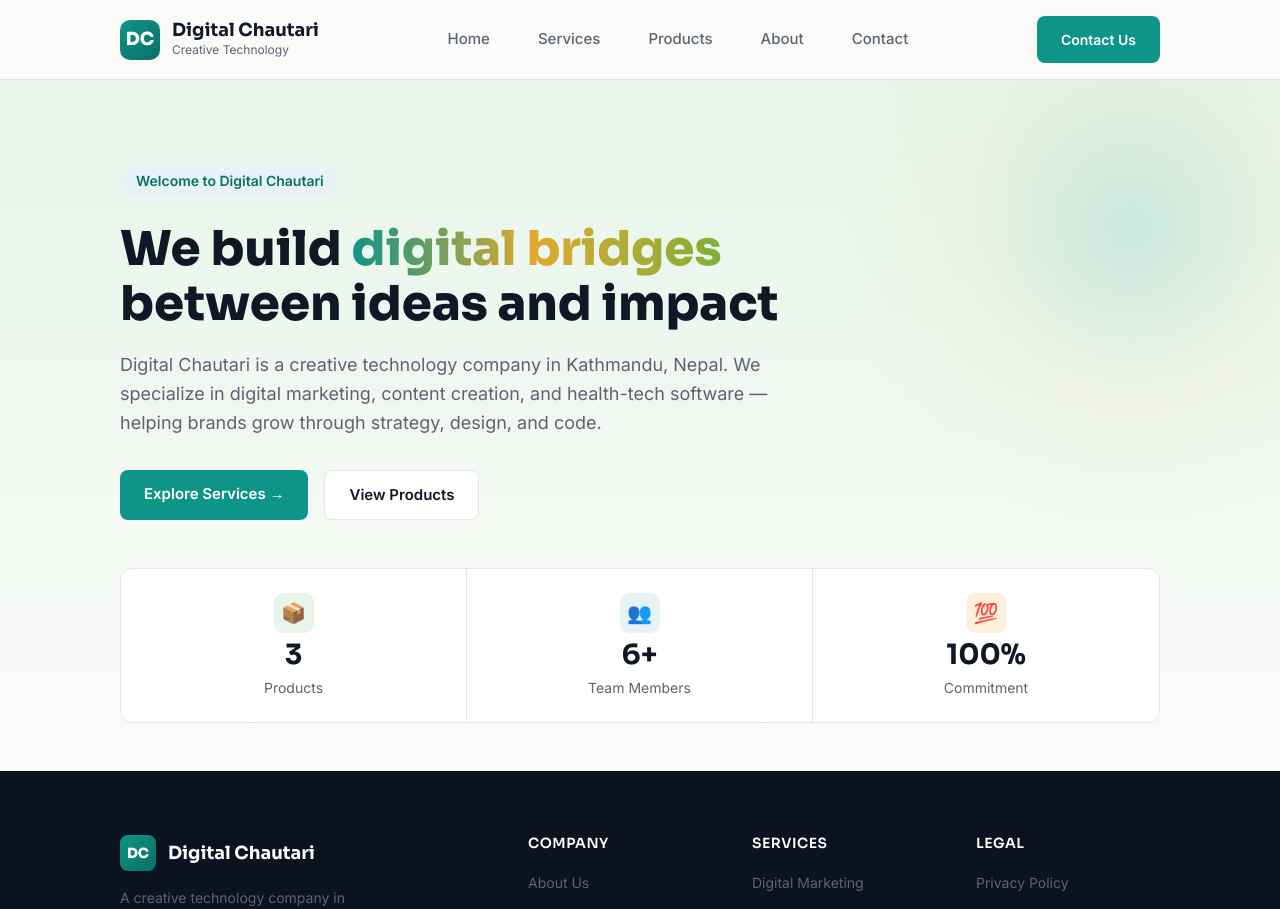
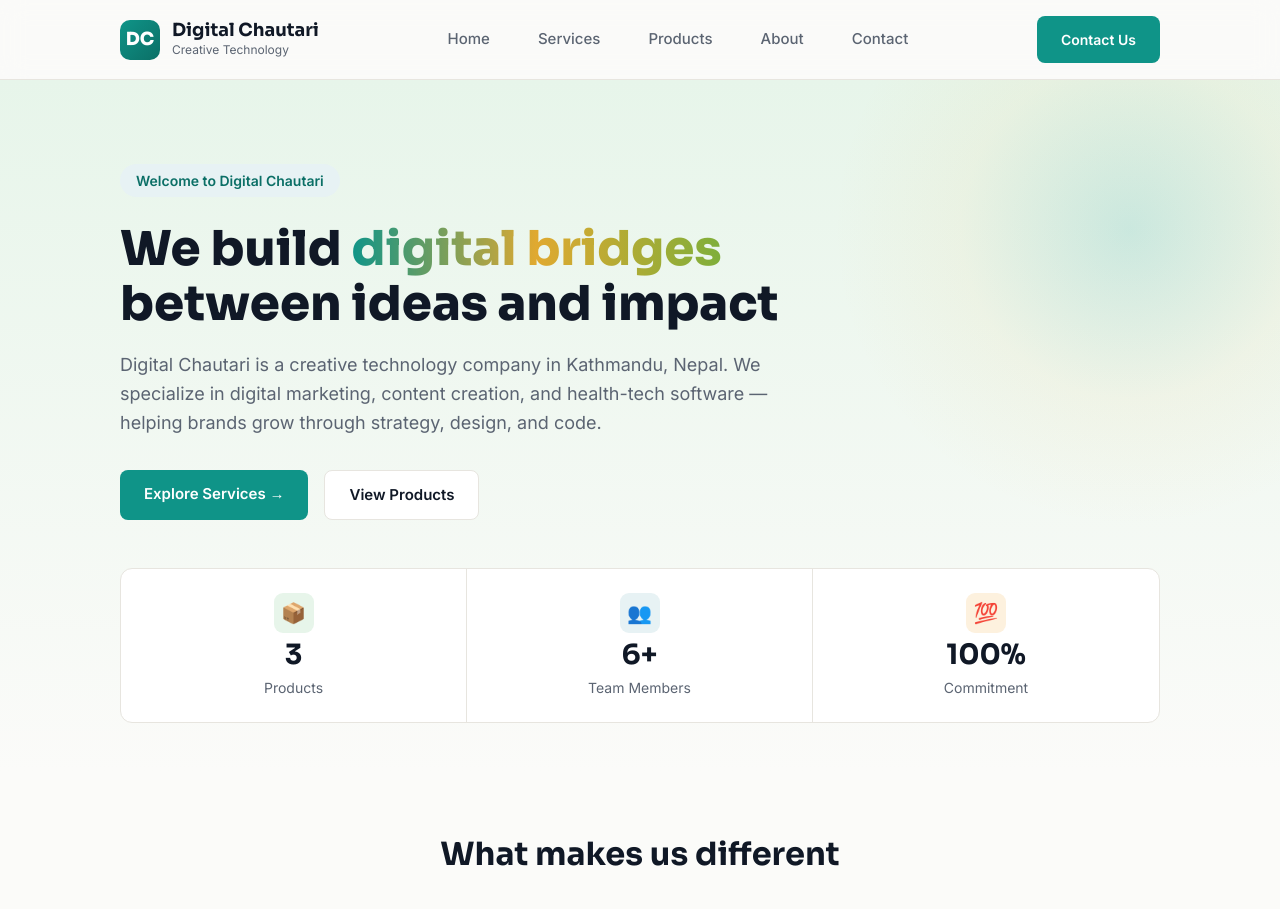
Before and after one commit to PratikKarki106/digital-chautari, a Next.js app: page / in a window 1280 px wide. Shown: the top 909 px of the page. Built offline with nearby package versions, Linux system fonts and the light colour scheme.

Commit message:
Feature Strip section added

```diff
--- a/src/app/page.tsx
+++ b/src/app/page.tsx
@@ -1,11 +1,13 @@
 import Image from "next/image";
 import styles from "./page.module.css";
 import Hero from "@/pages/Hero";
+import FeatureStrip from "@/pages/FeatureStrip";
 
 export default function Home() {
   return (
     <main>
       <Hero />
+      <FeatureStrip />
     </main>
   );
 }
```
